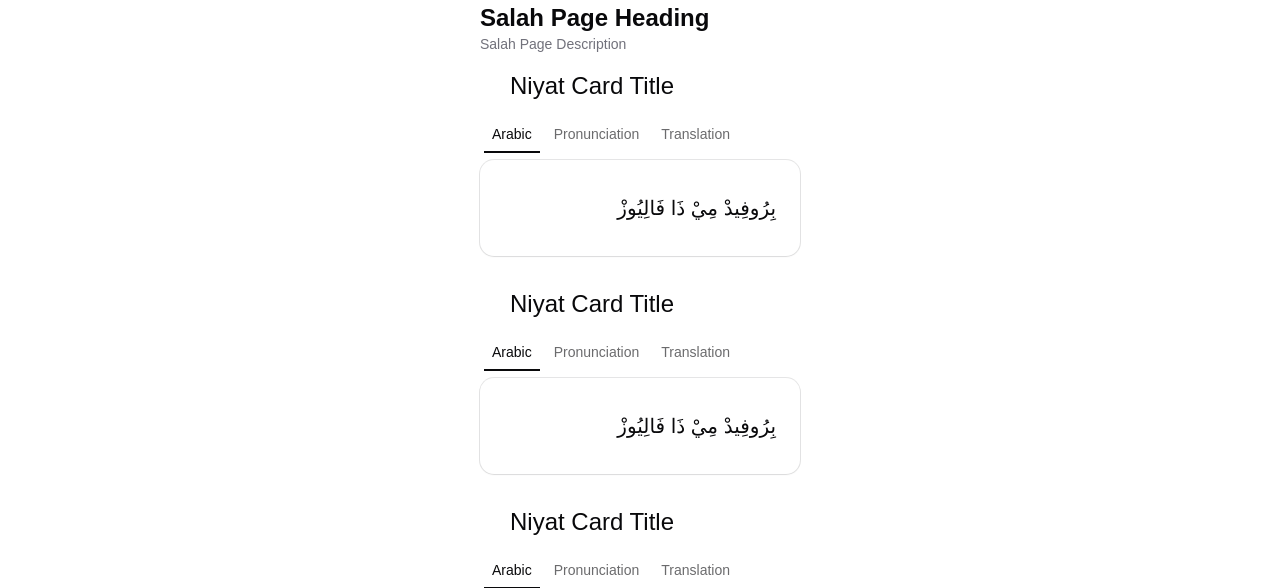
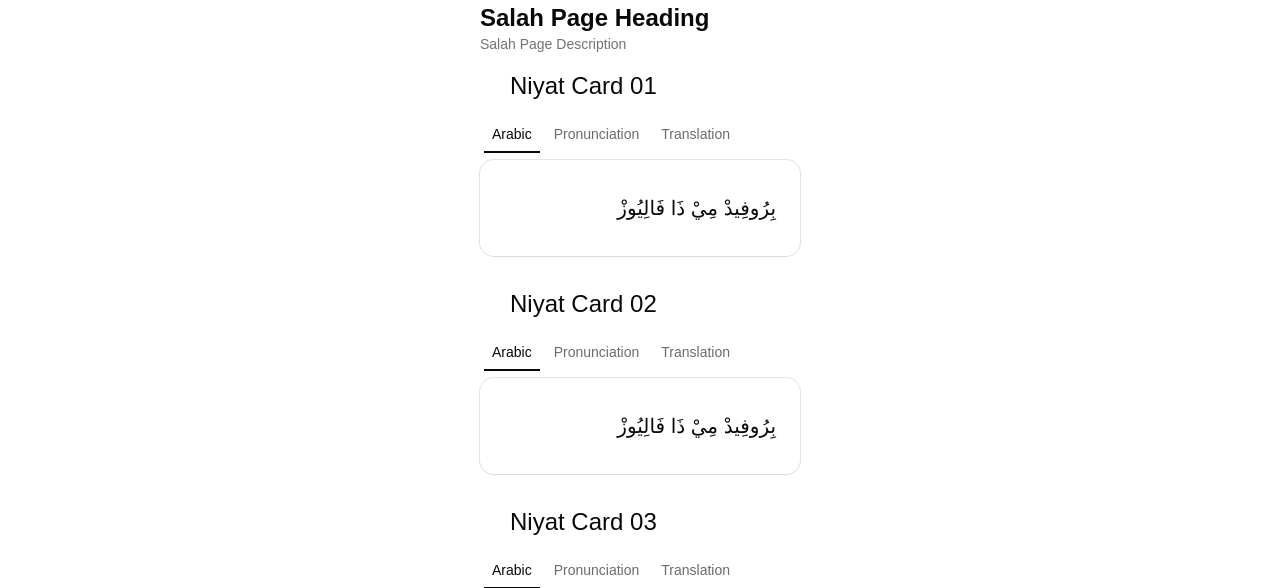
Before and after one commit to MdSakifHossain/ssswiss-knife-v1, a React (Vite) app: page /salah_intentions/template_page in a window 1280 px wide. Shown: the part 120-708 px from the top of the page. Built offline with nearby package versions, Linux system fonts and the light colour scheme; some icons are missing.

Commit message:
refactor(salah_intentions): sync template_page with centralized default_fallbacks

```diff
--- a/src/constants/default_fallbacks.ts
+++ b/src/constants/default_fallbacks.ts
@@ -1,15 +1,29 @@
+const dummy_apt = {
+  arabic: `بِرُوفِيدْ مِيْ ذَا فَالِيُوزْ`,
+  pronunciation: `birūfid mī dhā fālyūz`,
+  translation: `Provide me the Values`,
+};
+
+const generate_dummy_niyats = (n = 1) => {
+  const times = new Array(n).fill(null);
+  const niyats = times.map((_, i) => {
+    return {
+      title: `Niyat Card ${(i + 1).toString().padStart(2, "0")}`,
+      apt: dummy_apt,
+    };
+  });
+
+  return niyats;
+};
+
 export const default_fallbacks = {
   niyat_card: {
     title: "Niyat Card Title",
-    apt: {
-      arabic: `بِرُوفِيدْ مِيْ ذَا فَالِيُوزْ`,
-      pronunciation: `birūfid mī dhā fālyūz`,
-      translation: `Provide me the Values`,
-    },
+    apt: dummy_apt,
   },
   template_page: {
     heading: "Salah Page Heading",
     description: "Salah Page Description",
-    niyats: new Array(3).fill(null),
+    niyats: generate_dummy_niyats(3),
   },
 };
--- a/src/pages/salah_intentions/template_page.tsx
+++ b/src/pages/salah_intentions/template_page.tsx
@@ -4,17 +4,17 @@ import NiyatCard from "@/components/app/reusables/NiyatCard";
 import { default_fallbacks } from "@/constants";
 
 export default function FazrNiyatsPage() {
-  const final_values = default_fallbacks.template_page;
+  const final_value = default_fallbacks.template_page;
 
   return (
     <MobileContent
       goBack
-      pageHeading={final_values.heading}
-      pageDescription={final_values.description}
+      pageHeading={final_value.heading}
+      pageDescription={final_value.description}
     >
       <div className="w-full grid grid-cols-1 gap-8">
-        {final_values.niyats.map((niyat, i) => (
-          <NiyatCard key={i} />
+        {final_value.niyats.map((niyat, i) => (
+          <NiyatCard niyat={niyat} key={i} />
         ))}
       </div>
     </MobileContent>
```
